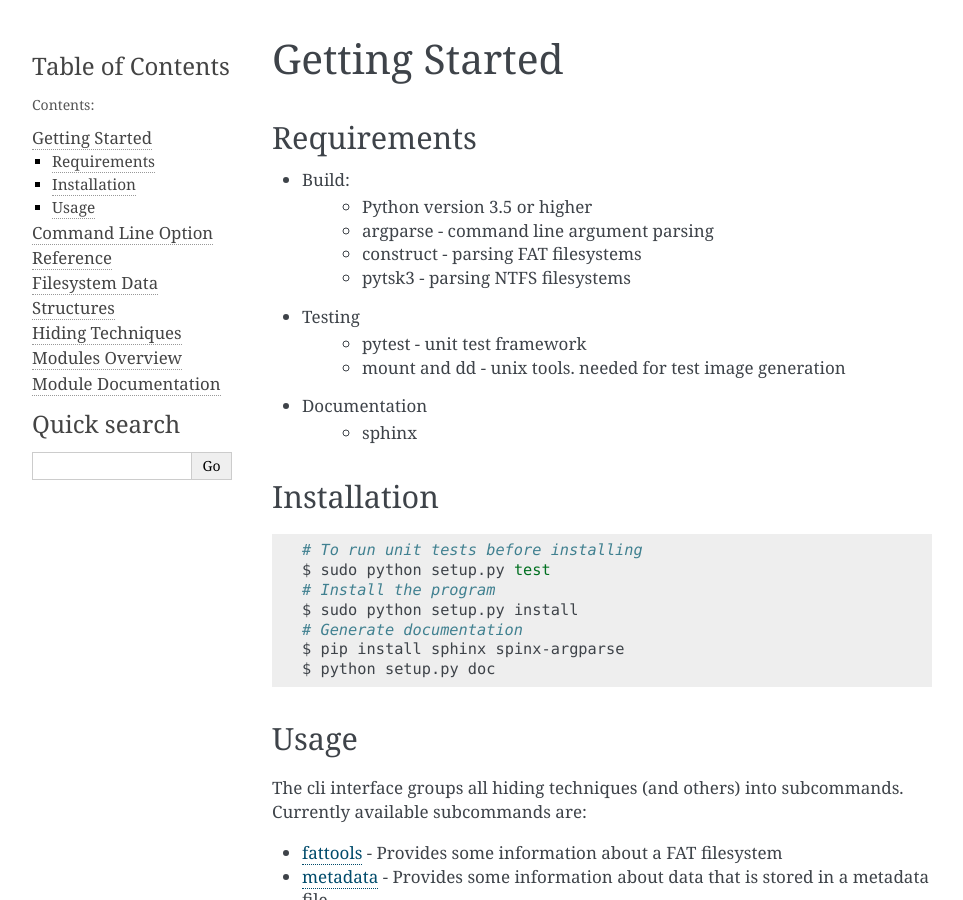
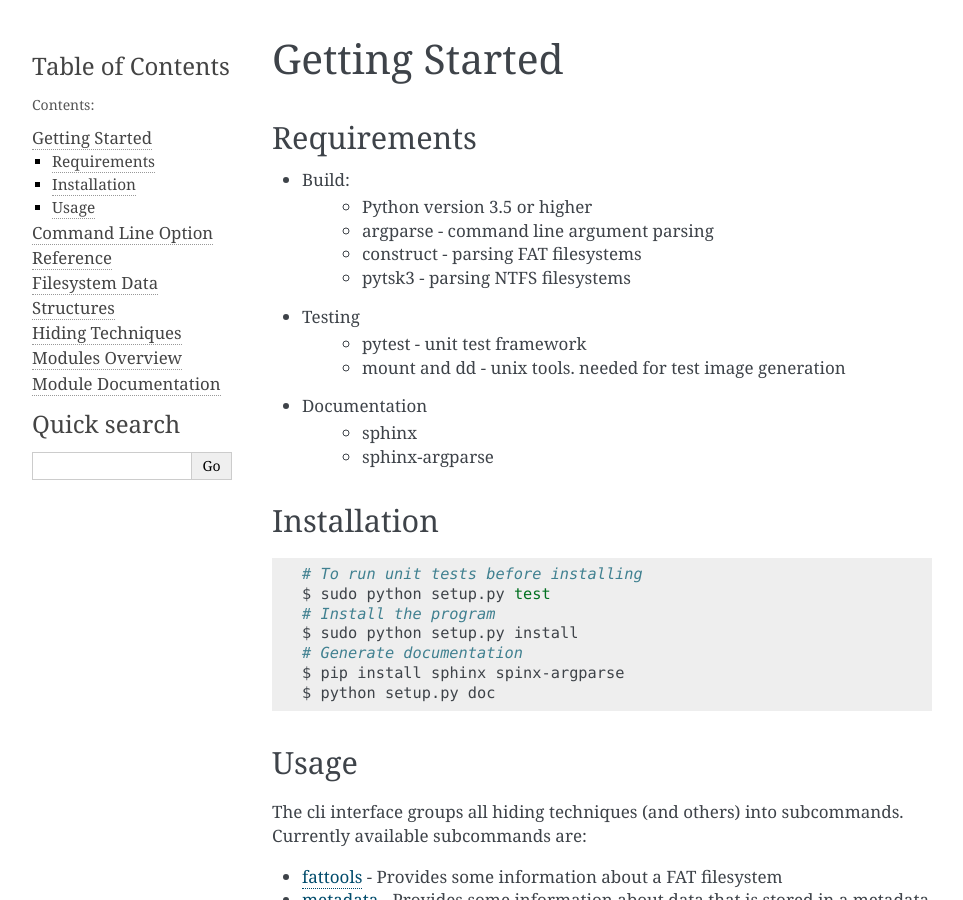
Before and after one commit to dasec/fishy, a Sphinx documentation site: the page built from doc/source/01_getting_started.rst, in a window 1280 px wide and 900 px high. Shown: the whole window, without its empty margins (148-1111 px from the left). Built offline with Sphinx 7.4.7, drawn with Linux system fonts in a browser that asks for light colours.

Commit message:
Doc: name sphinx-argparse as dependency for documentation

```diff
--- a/doc/source/01_getting_started.rst
+++ b/doc/source/01_getting_started.rst
@@ -14,6 +14,7 @@ Requirements
         * mount and dd - unix tools. needed for test image generation
 * Documentation
         * sphinx
+        * sphinx-argparse
 
 Installation
 ------------
```
